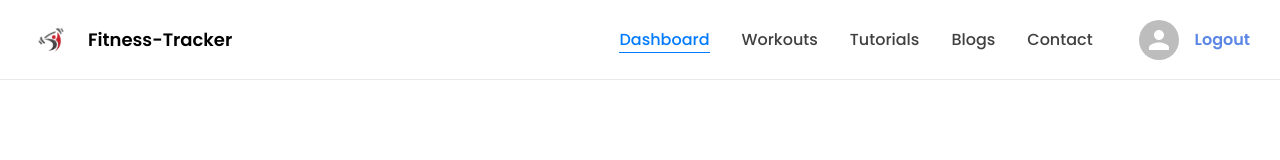
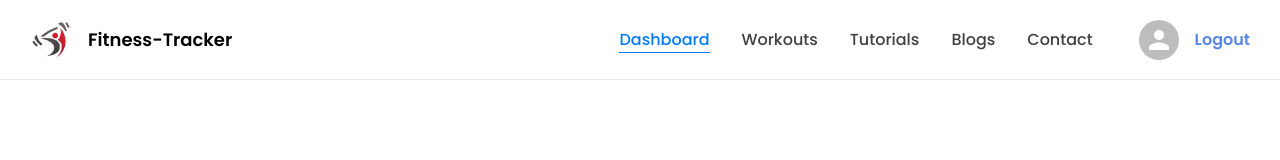
Before and after one commit to souvikmaity100/Fitness-Tracker, a React (Vite) app in the folder client/: page / in a window 1280 px wide. Shown: the top 160 px of the page. Built offline with nearby package versions, Linux system fonts and the light colour scheme.

Commit message:
rename the data file form data.js to data.jsx and resize the navbar logo

```diff
--- a/client/src/components/Navbar.jsx
+++ b/client/src/components/Navbar.jsx
@@ -49,6 +49,7 @@ const Logo = styled.img`
   height: 42px;
   aspect-ratio: 1 / 1;
   object-fit: cover;
+  transform: scale(1.5);
 `;
 
 const Mobileicon = styled.div`
--- a/client/src/utils/data.js
+++ b/client/src/utils/data.jsx
@@ -7,9 +7,7 @@ import {
 export const counts = [
   {
     name: "Calories Burned",
-    icon: (
-      <LocalFireDepartmentRounded sx={{ color: "inherit", fontSize: "26px" }} />
-    ),
+    icon: <LocalFireDepartmentRounded sx={{ color: "inherit", fontSize: "26px" }} />,
     desc: "Total calories burned today",
     key: "totalCaloriesBurnt",
     unit: "kcal",
```
